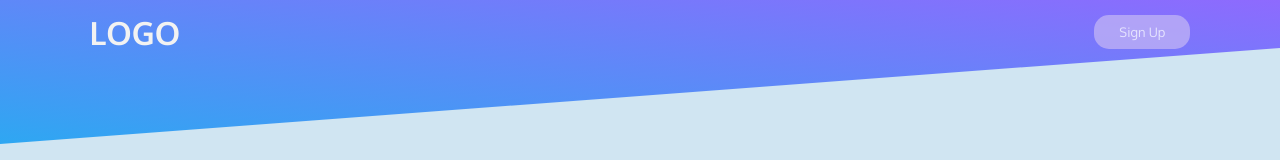
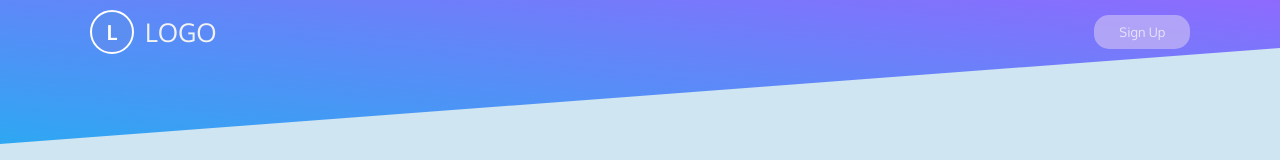
Before and after one commit to Jessica-Garcia/vehicle-registration, a React (Vite) app: page / in a window 1280 px wide. Shown: the top 160 px of the page. Built offline with nearby package versions, Linux system fonts and the light colour scheme.

Commit message:
refactor: adjust header structure

```diff
--- a/src/components/Header/index.tsx
+++ b/src/components/Header/index.tsx
@@ -4,7 +4,10 @@ export const Header = () => {
   return (
     <HeaderContainer>
       <ContentContainer>
-        <h1>LOGO</h1>
+        <div>
+          <a href="">L</a>
+          <span>LOGO</span>
+        </div>
         <button>Sign Up</button>
       </ContentContainer>
       <BorderStyle></BorderStyle>
```
